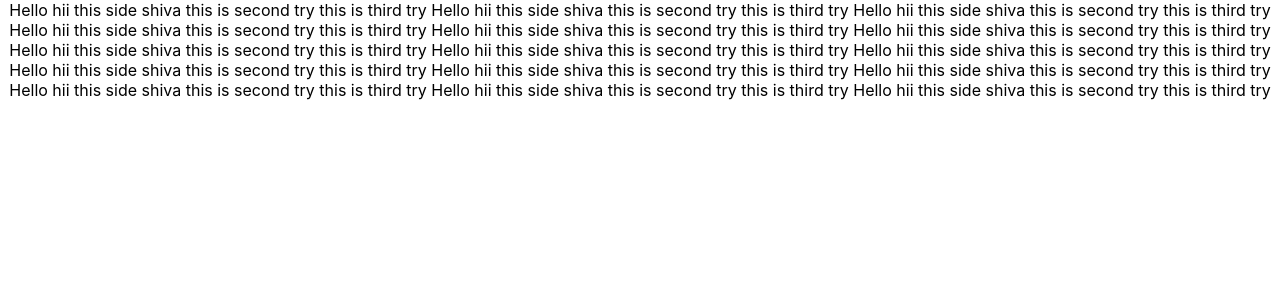
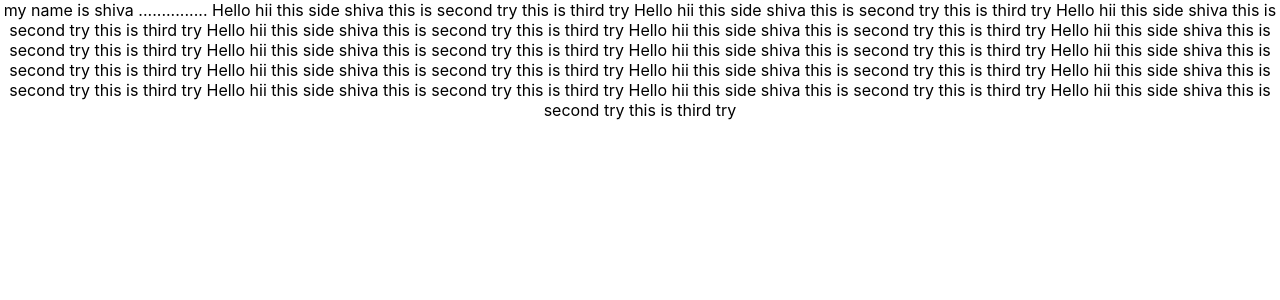
Before and after one commit to rai-deepak-07/Demo, a React (Create React App) app: page / in a window 1280 px wide. Shown: the top 300 px of the page. Built offline with nearby package versions, Linux system fonts and the light colour scheme.

Commit message:
shiva15_08_25_23:31

```diff
--- a/src/App.js
+++ b/src/App.js
@@ -4,6 +4,7 @@ import './App.css';
 function App() {
   return (
     <div className="App">
+      my name is shiva ...............
       Hello
       hii this side shiva
       this is second try
```
